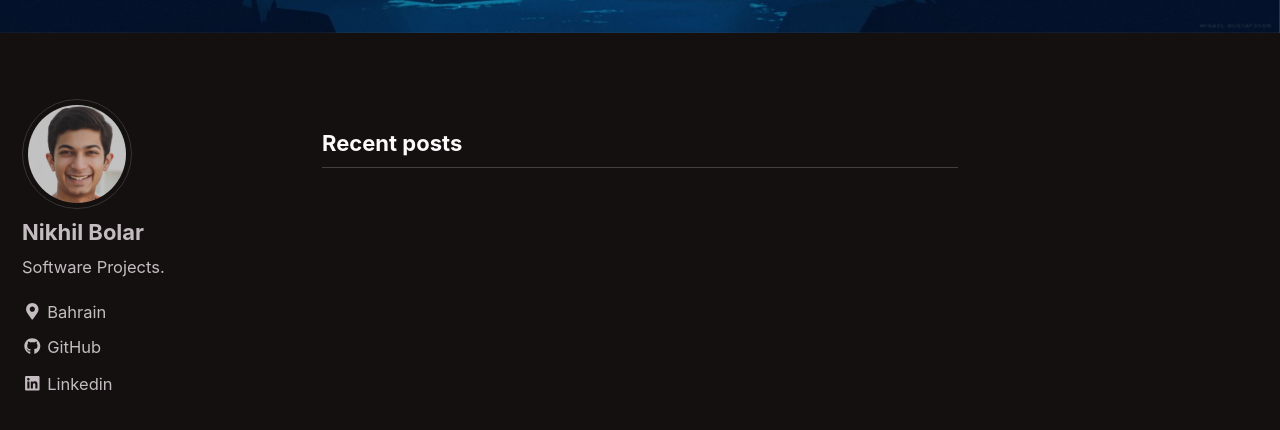
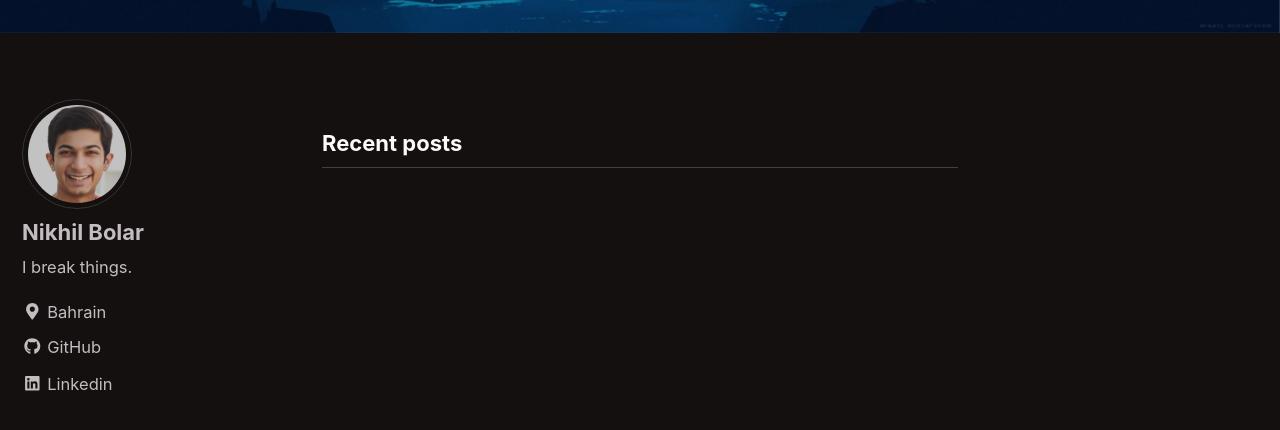
Before and after one commit to nbolar/nbolar.github.io, a Jekyll site: the page built from index.html, in a window 1280 px wide and 900 px high, scrolled down 564 px. Shown: the top 430 px of the window. Built offline with Jekyll 4.4.1, drawn with Linux system fonts in a browser that asks for light colours; cached includes are drawn as plain includes; the list of posts is cut into pages by our own code.

Commit message:
Update _config.yml

```diff
--- a/_config.yml
+++ b/_config.yml
@@ -108,7 +108,7 @@ analytics:
 author:
   name             : "Nikhil Bolar"
   avatar           : "/images/photo1.jpg"# path of avatar image, e.g. "/assets/images/bio-photo.jpg"
-  bio              : "Software Projects."
+  bio              : "I break things."
   location         : "Bahrain"
   email            :
   links:
```
